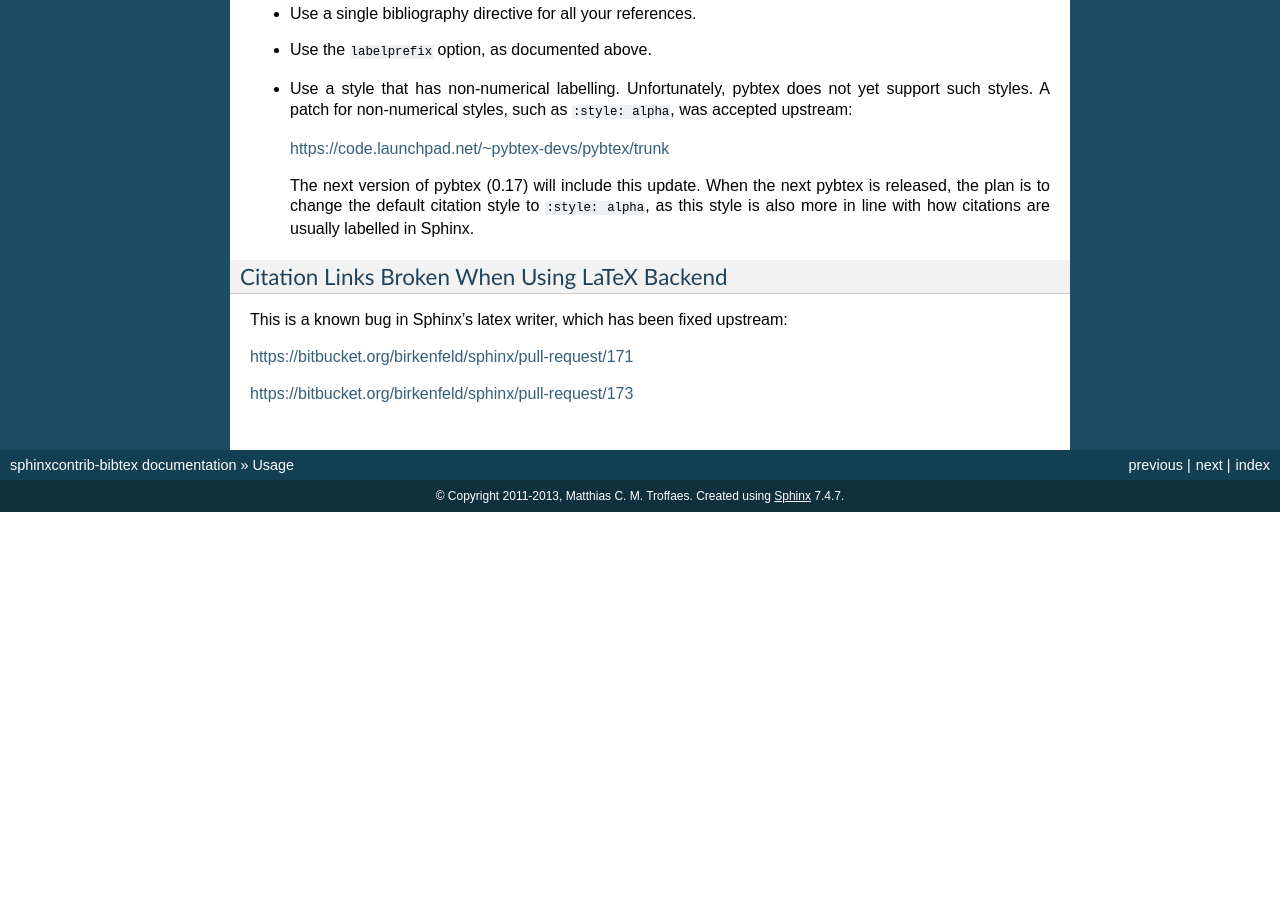
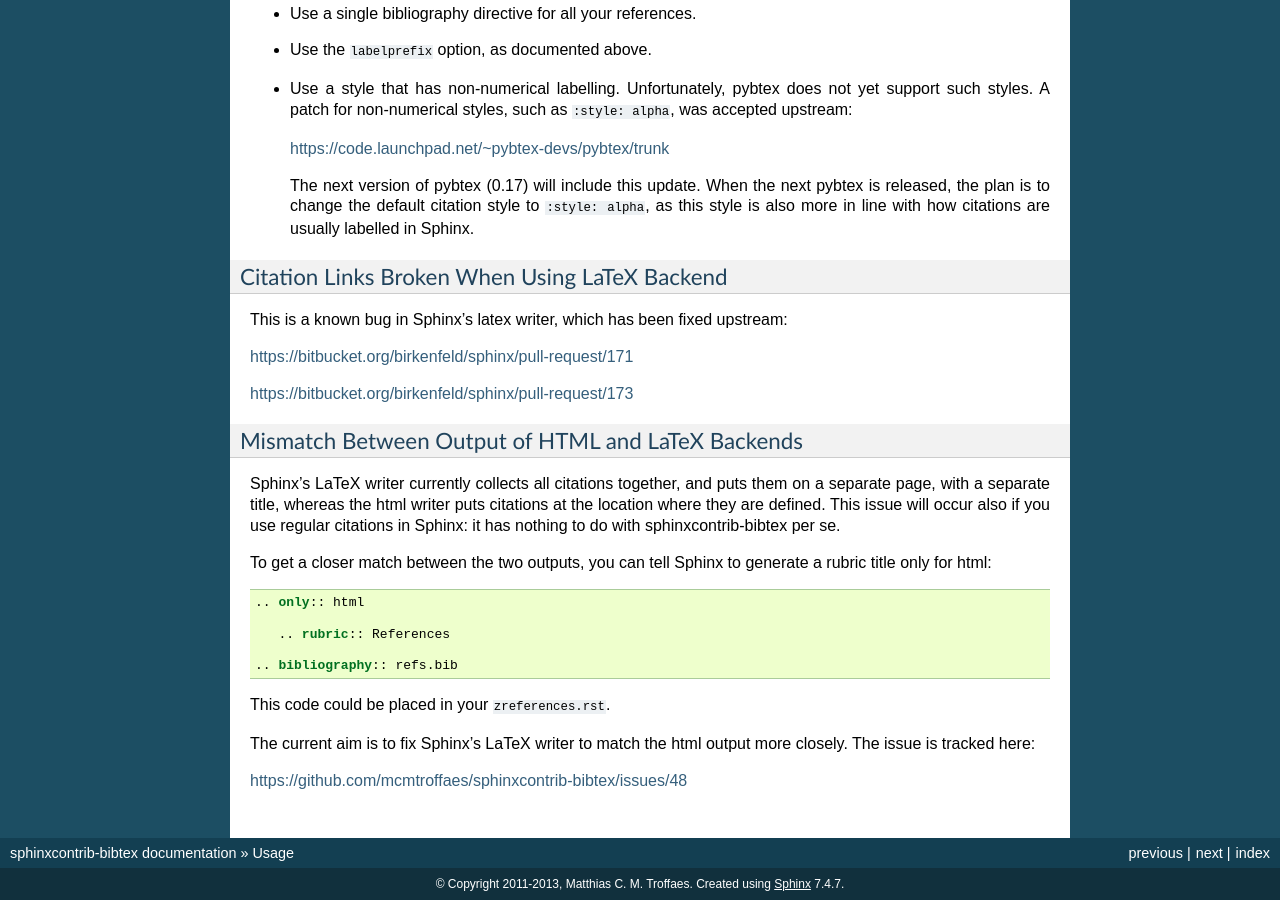
Before and after one commit to mcmtroffaes/sphinxcontrib-bibtex, a Sphinx documentation site: the page built from doc/usage.rst, in a window 1280 px wide and 900 px high, scrolled down 5929 px. Built offline with Sphinx 7.4.7, drawn with Linux system fonts in a browser that asks for light colours; formulas are drawn with MathJax 3; pages that are not in the unit, such as notebooks, are missing from menus; before the commit the page ends 6441 px from its top, so only the background shows below that; some of the changed text lies outside the part shown.

Commit message:
Document mismatch issues with LaTeX backend, and a workaround.

```diff
--- a/doc/usage.rst
+++ b/doc/usage.rst
@@ -445,3 +445,32 @@ which has been fixed upstream:
 https://bitbucket.org/birkenfeld/sphinx/pull-request/171
 
 https://bitbucket.org/birkenfeld/sphinx/pull-request/173
+
+Mismatch Between Output of HTML and LaTeX Backends
+~~~~~~~~~~~~~~~~~~~~~~~~~~~~~~~~~~~~~~~~~~~~~~~~~~
+
+Sphinx's LaTeX writer currently collects all citations together,
+and puts them on a separate page, with a separate title,
+whereas the html writer puts citations
+at the location where they are defined.
+This issue will occur also if you use regular citations in Sphinx:
+it has nothing to do with sphinxcontrib-bibtex per se.
+
+To get a closer match between the two outputs,
+you can tell Sphinx to generate a rubric title only for html:
+
+.. code-block:: rest
+
+   .. only:: html
+
+      .. rubric:: References
+
+   .. bibliography:: refs.bib
+
+This code could be placed in your :file:`zreferences.rst`.
+
+The current aim is to fix Sphinx's LaTeX writer
+to match the html output more closely.
+The issue is tracked here:
+
+https://github.com/mcmtroffaes/sphinxcontrib-bibtex/issues/48
```
